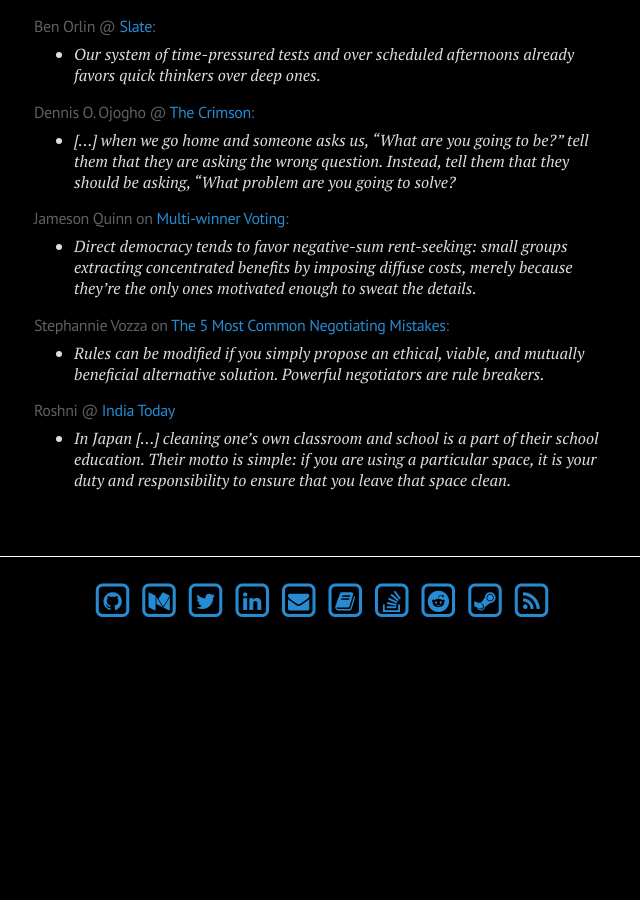
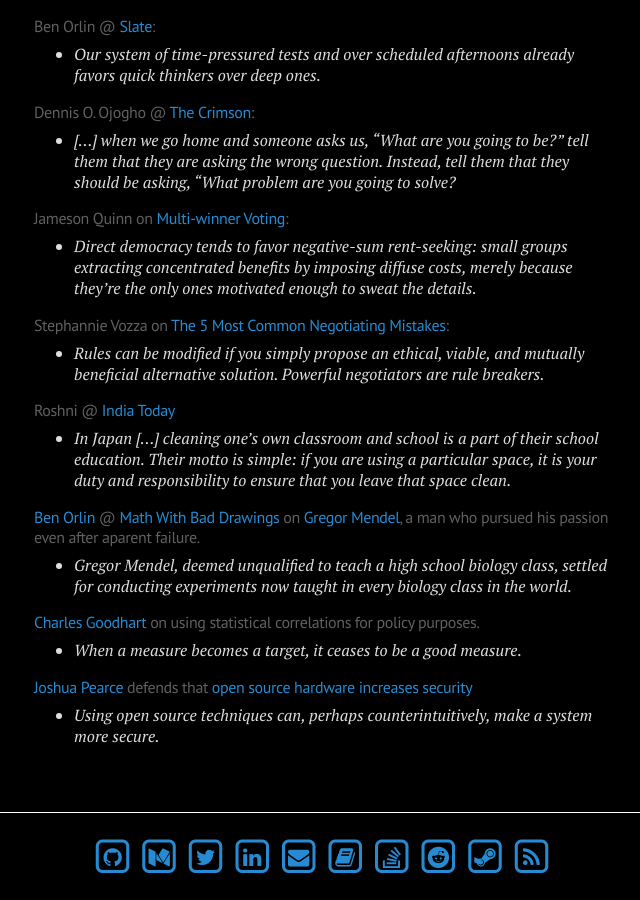
Before and after one commit to migueltorrescosta/migueltorrescosta.github.io, a Jekyll site: the page built from page_Quotes.md, in a window 1280 px wide and 900 px high, scrolled down 2003 px. Shown: the whole window, without its empty margins (318-958 px from the left). Built offline with Jekyll 4.4.1, drawn with Linux system fonts in a browser that asks for light colours; before the commit the page ends 2647 px from its top, so only the background shows below that.

Commit message:
Added 2 new quotes

```diff
--- a/page_Quotes.md
+++ b/page_Quotes.md
@@ -104,3 +104,16 @@
 #### Roshni @ [India Today](https://www.indiatoday.in/education-today/featurephilia/story/students-in-japan-clean-their-own-classrooms-and-school-toilets-and-the-reason-is-incredible-1227619-2018-05-06)
 
 * *In Japan [...] cleaning one's own classroom and school is a part of their school education. Their motto is simple: if you are using a particular space, it is your duty and responsibility to ensure that you leave that space clean.*
+
+#### [Ben Orlin](https://mathwithbaddrawings.com/about-2/) @ [Math With Bad Drawings](https://mathwithbaddrawings.com/2018/07/18/a-brief-history-of-gregor-mendel/) on [Gregor Mendel](https://en.wikipedia.org/wiki/Gregor_Mendel), a man who pursued his passion even after aparent failure.
+
+* *Gregor Mendel, deemed unqualified to teach a high school biology class, settled for conducting experiments now taught in every biology class in the world.*
+
+#### [Charles Goodhart](https://en.wikipedia.org/wiki/Charles_Goodhart) on using statistical correlations for policy purposes.
+
+* *When a measure becomes a target, it ceases to be a good measure.*
+
+
+#### [Joshua Pearce](https://opensource.com/users/jmpearce) defends that [open source hardware increases security](https://opensource.com/article/18/10/cybersecurity-demands-rapid-switch-open-source-hardware)
+
+* *Using open source techniques can, perhaps counterintuitively, make a system more secure.*
```
